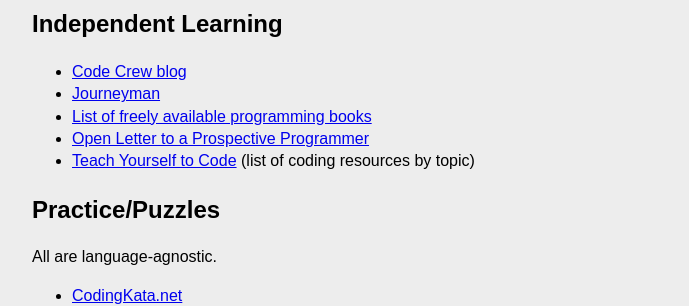
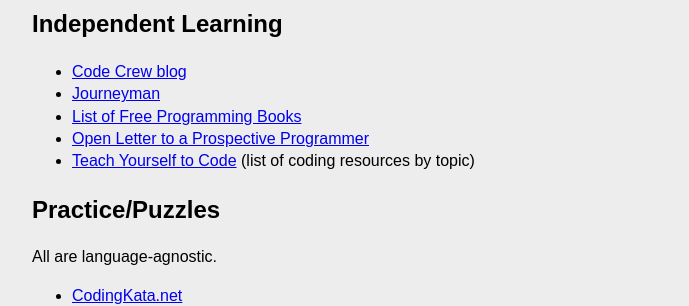
Before and after one commit to HackerHours/hackerhours.org, a Jekyll site: the page built from resources.md, in a window 1280 px wide and 900 px high, scrolled down 624 px. Shown: the part 152-458 px from the top of the window, without its empty margins (288-977 px from the left). Built offline with Jekyll 4.4.1, drawn with Linux system fonts in a browser that asks for light colours; nearby versions of some CDN libraries; some web fonts are replaced; Markdown is read by kramdown in place of the engine named in the settings; comment, search, counter and statistics services are not loaded.

Commit message:
switch list of programming books to reSRC
cleaned-up version of the original list from Stack Overflow

```diff
--- a/resources.md
+++ b/resources.md
@@ -20,7 +20,7 @@
 
 * [Code Crew blog](http://blog.codecrew.co/)
 * [Journeyman](https://plus.google.com/communities/113669203485569960566?cfem=1)
-* [List of freely available programming books](http://stackoverflow.com/questions/194812/list-of-freely-available-programming-books)
+* [List of Free Programming Books](http://resrc.io/list/10/list-of-free-programming-books/)
 * [Open Letter to a Prospective Programmer](http://afeld.me/nerdery/500322)
 * [Teach Yourself to Code](http://teachyourselftocode.com/) (list of coding resources by topic)
 
```
